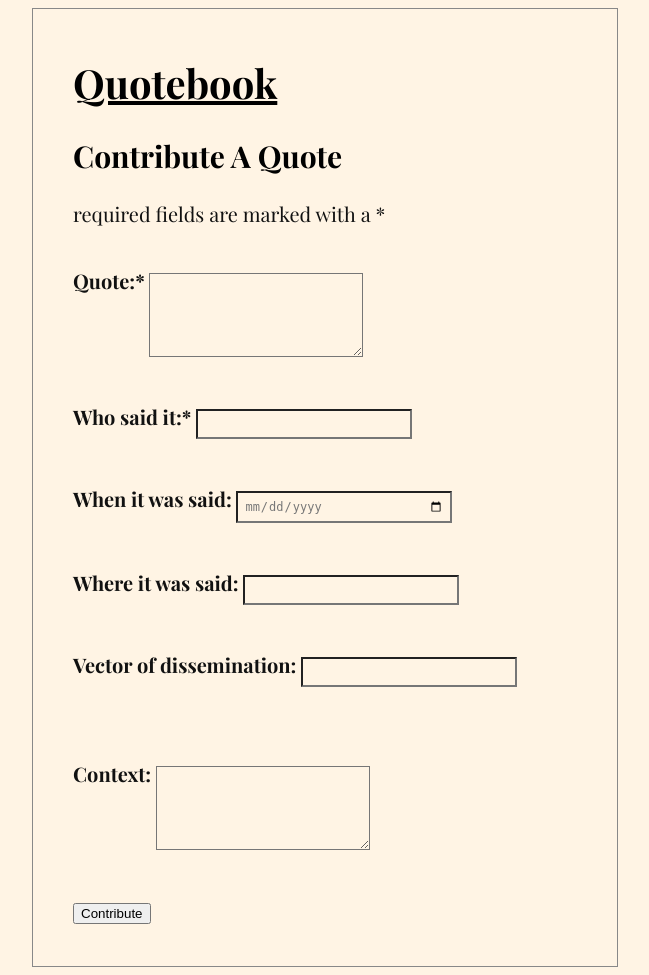
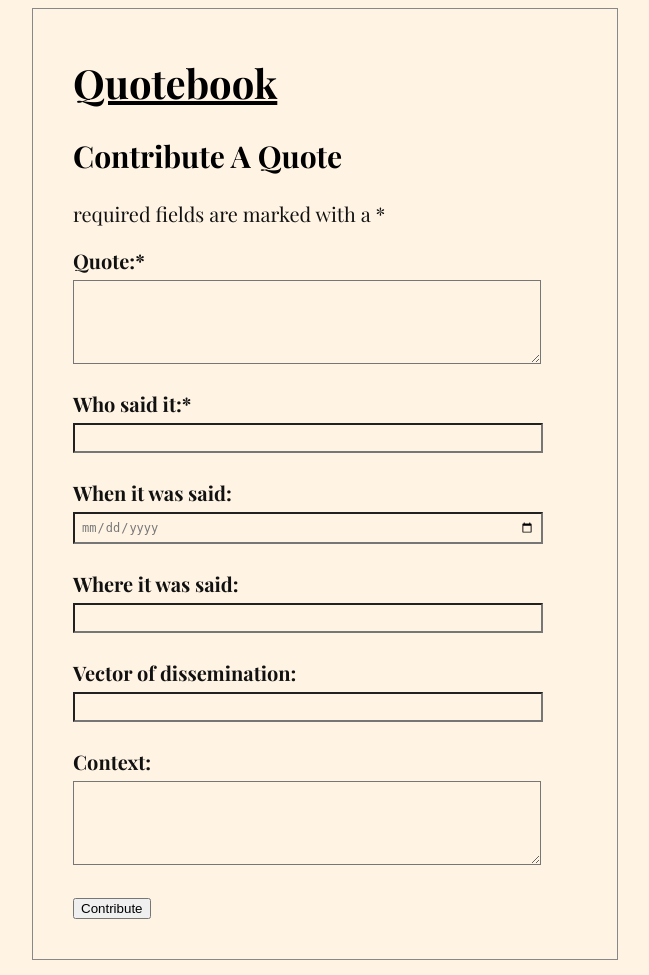
Before and after one commit to amminer/cloud-final-quotebook, a Flask app: page /contribute in a window 1280 px wide. Shown: the whole page, without its empty margins (315-964 px from the left). Run offline with Flask 3, Linux system fonts and the light colour scheme.

Commit message:
More consistent widths and spacing on form

```diff
--- a/hw2/static/style.css
+++ b/hw2/static/style.css
@@ -39,9 +39,6 @@ form {
     margin:.1em auto;
     width: 504px;
     border: 1px;
-    display: flex;
-    flex-direction: column;
-    justify-content: end;
 }
 
 input[type=date], input[type=text], input[type=textarea], textarea
@@ -50,8 +47,9 @@ input[type=date], input[type=text], input[type=textarea], textarea
     padding: .5em;
     font-size: 12px;
     vertical-align: top;
-    width: 200px;
-    max-width: 80%;
+    width: 90%;
+    max-width: 90%;
+    min-width: 90%;
     color: #777;
     background-color: var(--parchment);
 }
--- a/hw2/templates/contribute.html
+++ b/hw2/templates/contribute.html
@@ -6,14 +6,13 @@
         <p class="error"><strong>Error:</strong> {{ error }}</p>
     {% endif %}
     <form action="{{ url_for('contribute') }}" method=post>
-        <p class="heading"> Quote:*
+        <p class="heading"> Quote:* <br/>
         <textarea rows=5 cols=50 name=quote></textarea></p>
-        <p class="heading"> Who said it:* <input type=text name=who></p>
-        <p class="heading"> When it was said: <input type=date name=when></p>
-        <p class="heading"> Where it was said: <input type=text name=where></p>
-        <p class="heading"> Vector of dissemination: <input type=text name=how></p>
-        <br/>
-        <p class="heading">Context:
+        <p class="heading"> Who said it:* <br/> <input type=text name=who></p>
+        <p class="heading"> When it was said: <br/> <input type=date name=when></p>
+        <p class="heading"> Where it was said: <br/> <input type=text name=where></p>
+        <p class="heading"> Vector of dissemination: <br/> <input type=text name=how></p>
+        <p class="heading">Context: <br/>
         <textarea rows=5 cols=50 name=context></textarea></p>
         <p><input type=submit value=Contribute></p>
     </form>
```
